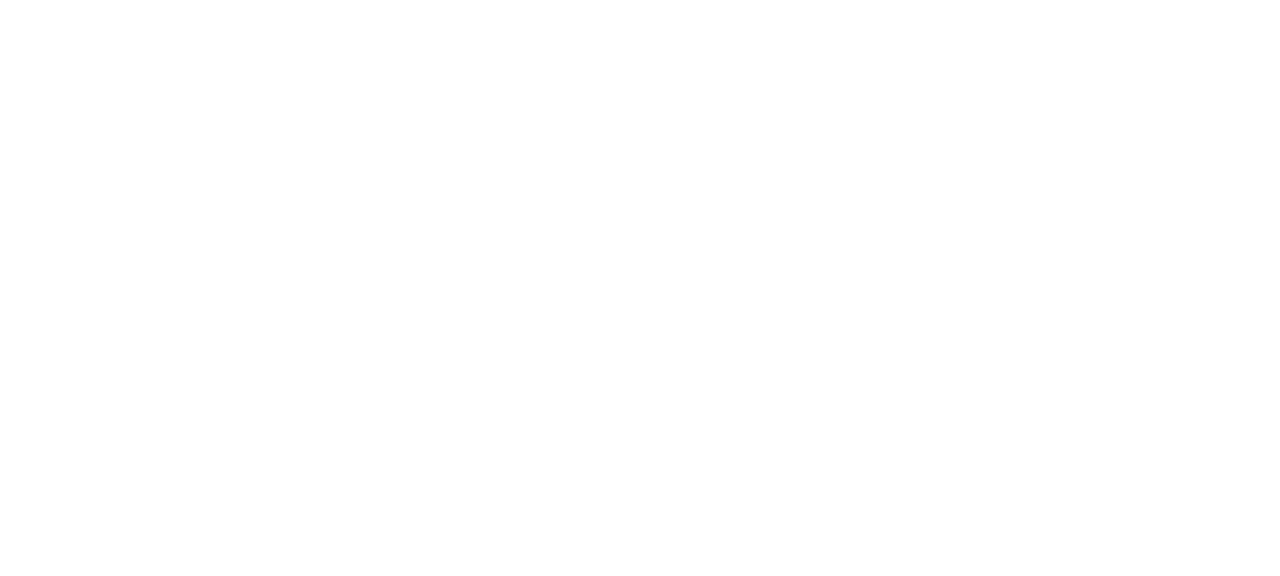
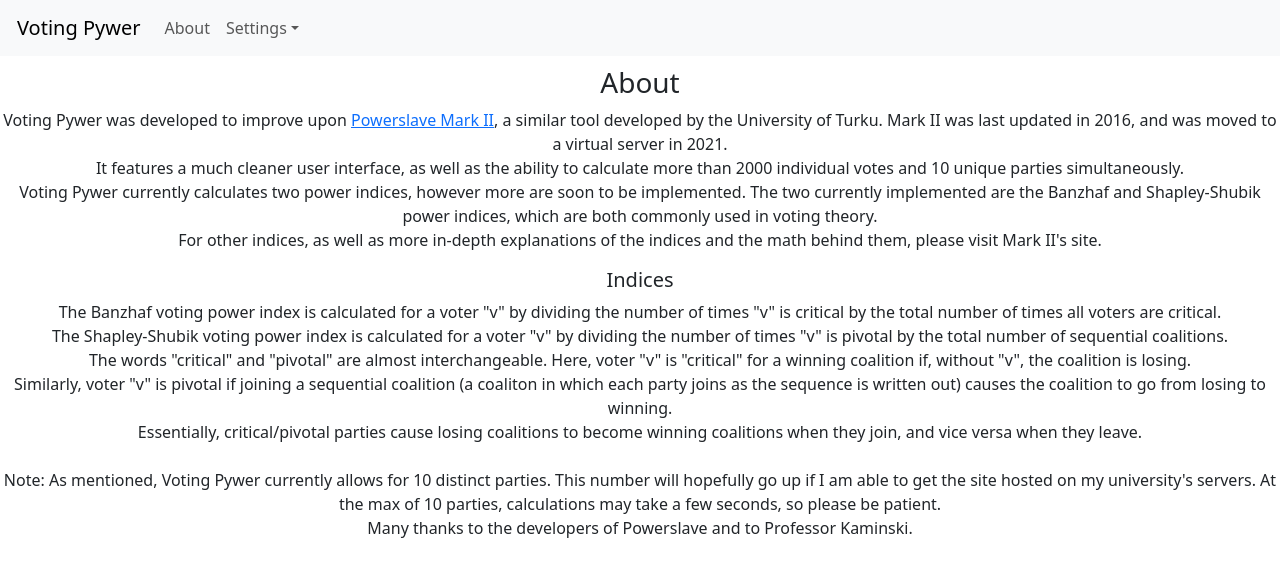
Before and after one commit to apmalani/voting-pywer, a React (Create React App) app: page /voting-pywer/about in a window 1280 px wide. Before the commit this address had no page. Shown: the top 576 px of the page. Built offline with nearby package versions, Linux system fonts and the light colour scheme.

Commit message:
Routing to about pt2

```diff
--- a/src/App.tsx
+++ b/src/App.tsx
@@ -17,7 +17,7 @@
       <Router>
         <Routes>
           <Route path = "/voting-pywer" element = {<HomeComponent/>}></Route>
-          <Route path = "/about" element = {<AboutPage/>}></Route>
+          <Route path = "/voting-pywer/about" element = {<AboutPage/>}></Route>
         </Routes>
       </Router>
     </div>
--- a/src/HeaderComponent.tsx
+++ b/src/HeaderComponent.tsx
@@ -37,7 +37,7 @@
         <Navbar.Toggle aria-controls="navbarNav" />
         <Navbar.Collapse id="navbarNav">
             <Nav className="mr-auto">
-            <Nav.Link href="/about">About</Nav.Link>
+            <Nav.Link href="/voting-pywer/about">About</Nav.Link>
             </Nav>
             <Nav>
             <NavDropdown title="Settings" id="basic-nav-dropdown">
```
